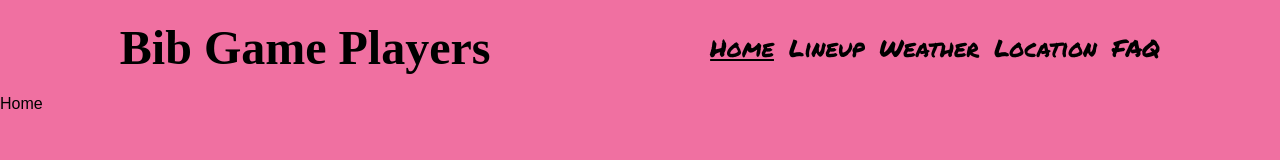
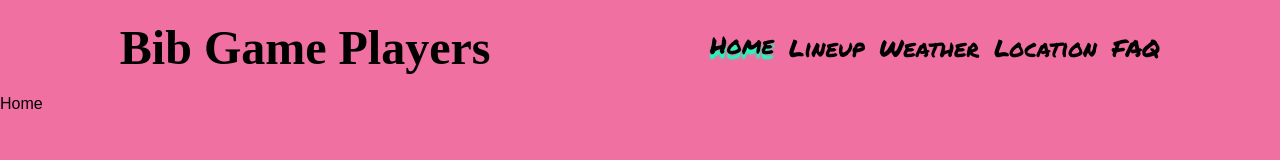
Before and after one commit to hippobobimus/football-organiser, a React (Create React App) app: page / in a window 1280 px wide. Shown: the top 160 px of the page. Built offline with nearby package versions, Linux system fonts and the light colour scheme; a web font is replaced by a local one.

Commit message:
styled navlink interactions

```diff
--- a/src/components/menu/Menu.styles.js
+++ b/src/components/menu/Menu.styles.js
@@ -21,8 +21,15 @@ const MenuList = styled.ul`
 
 const MenuNavLink = styled(NavLink)`
 
-  &.active {
-    text-decoration: underline;
+  &.active,
+  &:hover {
+    text-shadow: 0px 5px 2px ${(props) => props.theme.textShadowClr};
+    transform: translate(-0px, -3px);
+  }
+
+  &:active {
+    text-shadow: none;
+    transform: none;
   }
 `
 
--- a/src/theme.js
+++ b/src/theme.js
@@ -1,12 +1,14 @@
 const colours = {
   green: '#16ffbd',
   pink: '#f070a1',
+  darkPink: '#c34271',
 }
 
 const theme = {
   bgClr: colours.pink,
   fgClr: colours.green,
   textClr: 'black',
+  textShadowClr: colours.green,
   titleFont: '\'Londrina Sketch\', cursive',
   subtitleFont: '\'Permanent Marker\', cursive',
   font: 'Arial, Helvetica, sans-serif',
```
